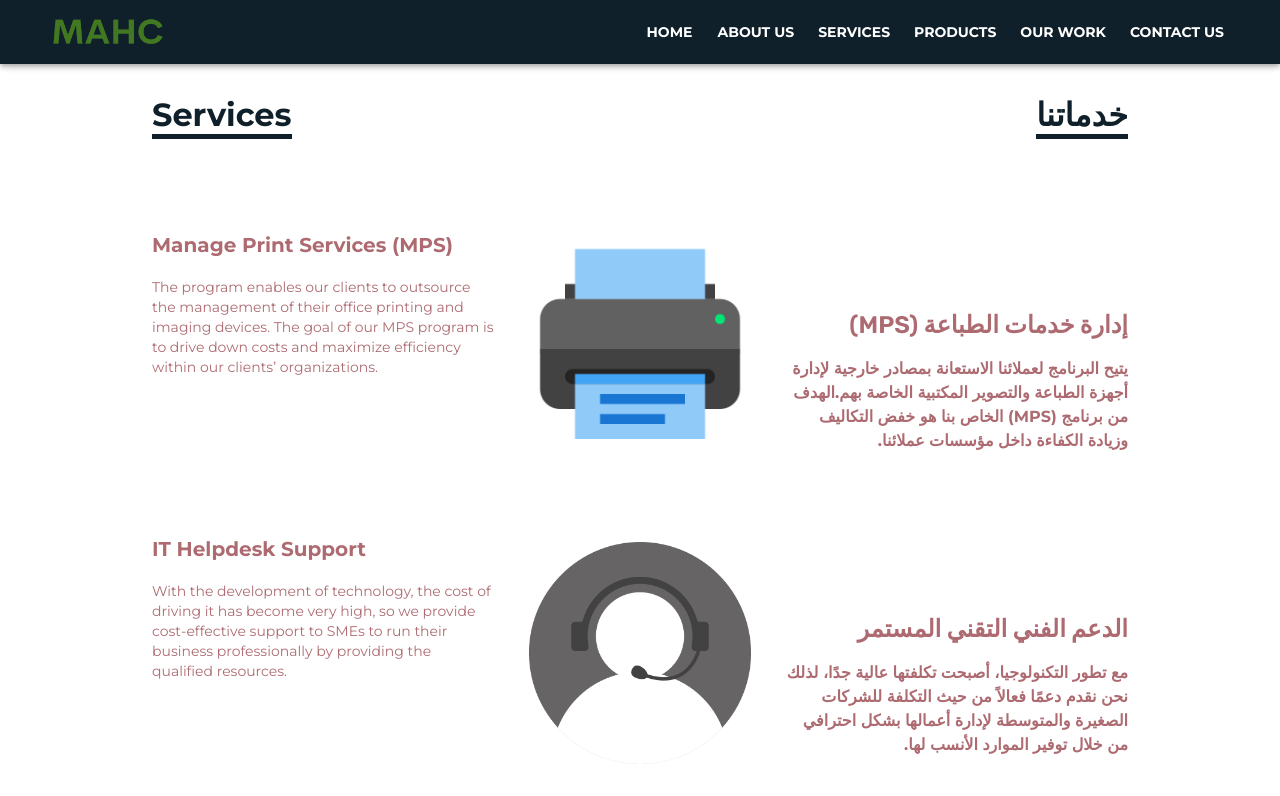
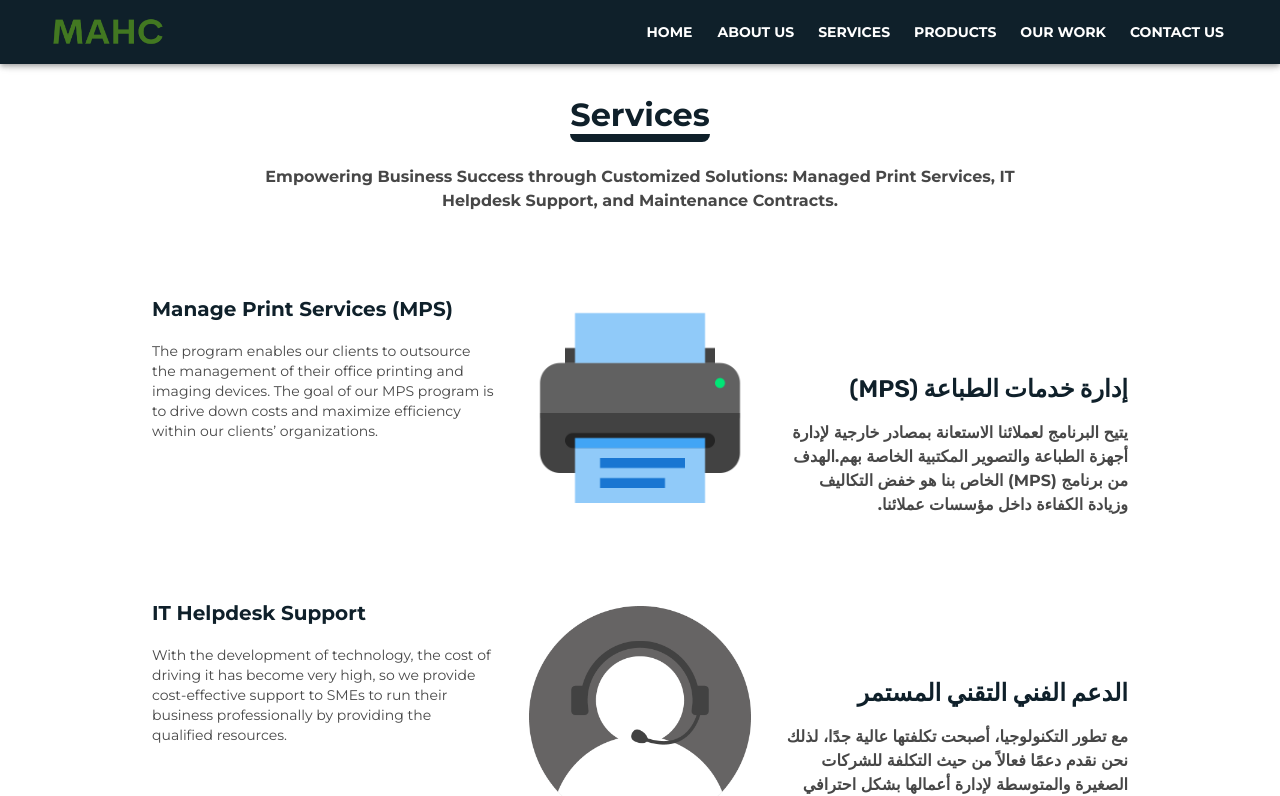
Before and after one commit to yousefo1995/MACH, a React (Create React App) app: page /services in a window 1280 px wide. Shown: the top 796 px of the page. Built offline with nearby package versions, Linux system fonts and the light colour scheme.

Commit message:
Change secondary color to #666666 and change some texts to secondary.dark also change the service page title to just in english and add few words to title

```diff
--- a/src/Components/HomePageComponents/MissionAndVisionSec/MissionAndVisionComponent.js
+++ b/src/Components/HomePageComponents/MissionAndVisionSec/MissionAndVisionComponent.js
@@ -36,6 +36,7 @@ const MissionAndVisionComponent = ({
               variant="h5"
               fontWeight="700"
               fontStyle="italic"
+              color="primary.main"
             >
               <span style={{ borderBottom: "2px solid" }}>{enTitle}</span>
             </Typography>
@@ -74,6 +75,7 @@ const MissionAndVisionComponent = ({
               fontStyle="italic"
               textAlign="right"
               fontFamily="Rubik, sans-serif"
+              color="primary.main"
             >
               <span style={{ borderBottom: "2px solid" }}>{arTitle}</span>
             </Typography>
--- a/src/Components/ServicesPageComponents/ServiceComponent.js
+++ b/src/Components/ServicesPageComponents/ServiceComponent.js
@@ -17,10 +17,10 @@ const ServiceComponent = ({
       mb={8}
     >
       <Stack width={{ xs: "100%", md: "35%" }} mb={{ xs: 3, md: 0 }}>
-        <Typography variant="h6" fontWeight="700" color="secondary" mb={2}>
+        <Typography variant="h6" fontWeight="700" color="primary.main" mb={2}>
           {enTitle}
         </Typography>
-        <Typography variant="body2" color="secondary">
+        <Typography variant="body2" color="secondary.dark">
           {enParagraph}
         </Typography>
       </Stack>
@@ -36,7 +36,7 @@ const ServiceComponent = ({
         <Typography
           variant="h5"
           fontWeight="700"
-          color="secondary"
+          color="primary.main"
           mb={2}
           align="right"
           fontFamily="Rubik, sans-serif"
@@ -45,7 +45,7 @@ const ServiceComponent = ({
         </Typography>
         <Typography
           variant="body1"
-          color="secondary"
+          color="secondary.dark"
           dir="rtl"
           // fontFamily="Rubik, sans-serif"
         >
--- a/src/Pages/AboutUsPage.js
+++ b/src/Pages/AboutUsPage.js
@@ -33,9 +33,9 @@ const AboutUsPage = () => {
           flexDirection={{ xs: "column-reverse", lg: "row" }}
           justifyContent={{ xs: "space-between", xl: "space-around" }}
           marginY={{ xs: 4, sm: 9 }}
+          color="secondary.dark"
         >
           <Stack
-            color="primary.main"
             width={{ xs: "100%", lg: "45%" }}
             mx={{ xs: 0, lg: 2 }}
             justifyContent="space-evenly"
@@ -46,6 +46,7 @@ const AboutUsPage = () => {
                 variant="h1"
                 mb={2}
                 textAlign={{ xs: "center", lg: "initial" }}
+                color="primary.main"
               >
                 {textData.enTitle}
               </Typography>
@@ -79,6 +80,7 @@ const AboutUsPage = () => {
                 mb={1}
                 alignItems="center"
                 alignSelf={{ xs: "center", lg: "flex-end" }}
+                color="primary.main"
               >
                 <img src={logo} alt="Company logo" width="140px" />
                 <Typography variant="h1" gutterBottom pt={1} ml={0.5}>
--- a/src/Pages/ProductsPage.js
+++ b/src/Pages/ProductsPage.js
@@ -64,7 +64,7 @@ const ProductsPage = () => {
             </span>
           </Typography>
           <Typography
-            color="primary.main"
+            color="secondary.dark"
             textAlign="center"
             mt={4}
             width="60%"
--- a/src/Pages/ServicesPage.js
+++ b/src/Pages/ServicesPage.js
@@ -45,12 +45,20 @@ const ServicesPage = () => {
 
   return (
     <Container>
-      <Stack flexDirection="row" justifyContent="space-between" mt={12} mb={12}>
+      <Stack alignItems="center" mt={12} mb={10}>
         <Typography variant="h1" fontWeight="700" color="primary">
-          <span style={{ borderBottom: "5px solid" }}>Services</span>
+          <span style={{ borderBottom: "8px solid", borderRadius: "8px" }}>
+            Services
+          </span>
         </Typography>
-        <Typography variant="h1" fontWeight="700" color="primary">
-          <span style={{ borderBottom: "5px solid" }}>خدماتنا</span>
+        <Typography
+          color="secondary.dark"
+          textAlign="center"
+          mt={4}
+          width="80%"
+        >
+          Empowering Business Success through Customized Solutions: Managed
+          Print Services, IT Helpdesk Support, and Maintenance Contracts.
         </Typography>
       </Stack>
 
--- a/src/theme.js
+++ b/src/theme.js
@@ -21,15 +21,16 @@ const theme = createTheme({
     secondary: {
       // main: "#FF5C8D",
       // main: "#E17870", // from cover
-      main: "#AD6B71", // from cover  1111
+      // main: "#AD6B71", // from cover  1111 ========================================
       // main: "#327C14", // logo color
-      // main: "#E79E00", //from our values website idea  https://www.renderforest.com/website-maker/preview/lang/template/144/gallery/?backUrl=websites%3Fs%3Dcompany%2Bprofile
+      // main: "#E79E00",
       // main: "#60858D", ///  222222
       // main: "#A47C81", //  44444
       // main: "#708D81",
       // main: "#5D7E92", /// 33333
       // main: "#789C8B",
       // main: "#6E7B8B",
+      main: "#666666",
     },
     action: {
       main: "#F4EEA9",
```
